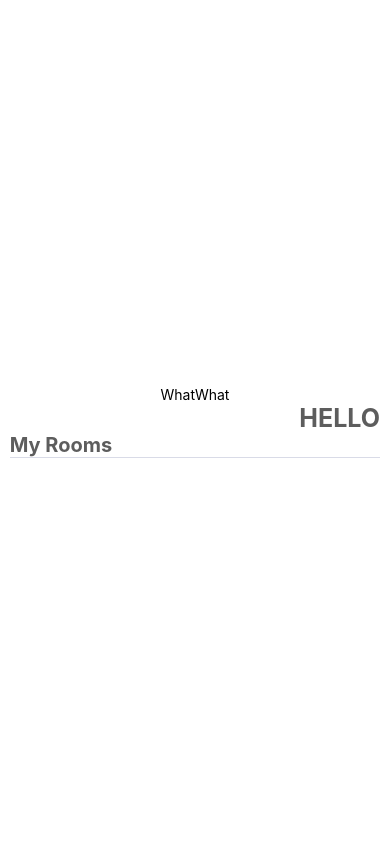
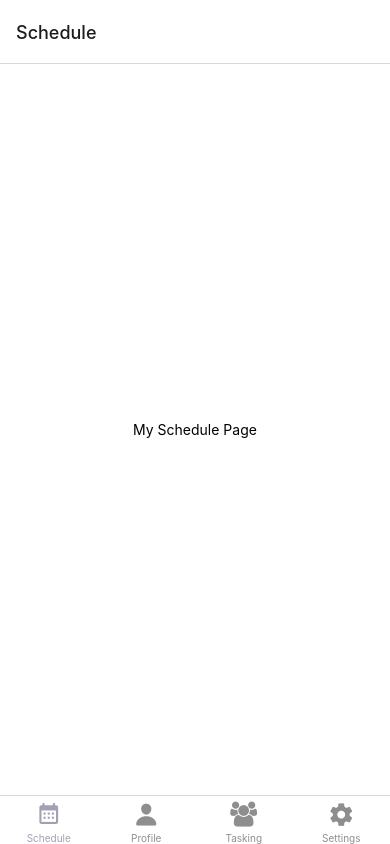
Before and after one commit to alsalmiw/scrubby_react_native, a React Native app: screen /Schedule in a window 390 px wide. Built offline with nearby package versions, Linux system fonts and the light colour scheme.

Commit message:
added navigation component and connected to pages

```diff
--- a/App.tsx
+++ b/App.tsx
@@ -3,20 +3,13 @@ import { StyleSheet, Text, View } from 'react-native';
 import { ThemeProvider } from './context/ThemeContext';
 import HeaderComponent from './components/HeaderComponent'
 import UnderlinedHeaderComponent from './components/UnderlinedHeaderComponent';
+import NavigationComponent from './components/NavigationComponent'
 
 export default function App() {
   return (
-
-
-
     <ThemeProvider>
-    <View style={styles.container}>
-    <Text>WhatWhat</Text>
-    <HeaderComponent title="Hello" />
-    <UnderlinedHeaderComponent title="My Rooms" />
-    </View>
+    <NavigationComponent />
     </ThemeProvider>
-
   );
 }
 
--- a/components/NavigationComponent.tsx
+++ b/components/NavigationComponent.tsx
@@ -0,0 +1,75 @@
+import React, { FC, useContext } from 'react';
+import { View, Text, TouchableOpacity } from 'react-native';
+import { NavigationContainer } from '@react-navigation/native';
+import { createBottomTabNavigator } from '@react-navigation/bottom-tabs';
+import { MaterialCommunityIcons, Ionicons, FontAwesome } from '@expo/vector-icons';
+import {ThemeContext} from "../context/ThemeContext"
+import ScheduleScreen from '../screens/Schedule/ScheduleScreen'
+import MyProfileScreen from '../screens/Profile/MyProfileScreen';
+import SettingsScreen from '../screens/Settings/SettingsScreen';
+import TaskFamilyScreen from '../screens/Tasking/TaskFamilyScreen'
+
+const Tab = createBottomTabNavigator();
+
+const MyTabs: FC = () =>{
+  const {lilacColor, lightLilacColor} = useContext(ThemeContext)
+  return (
+    <Tab.Navigator
+      initialRouteName="Feed"
+      screenOptions={{
+        tabBarActiveTintColor: lilacColor,
+      }}
+    >
+      <Tab.Screen
+        name="Schedule"
+        component={ScheduleScreen}
+        options={{
+          tabBarLabel: 'Schedule',
+          tabBarIcon: ({ color, size }) => (
+            <MaterialCommunityIcons name="calendar-month" color={color} size={size} />
+          ),
+        }}
+      />
+      <Tab.Screen
+        name="Profile"
+        component={MyProfileScreen}
+        options={{
+          tabBarLabel: 'Profile',
+          tabBarIcon: ({ color, size }) => (
+            <Ionicons name="person" color={color} size={size} />
+          ),
+        }}
+      />
+      <Tab.Screen
+        name="Tasking"
+        component={TaskFamilyScreen}
+        options={{
+          tabBarLabel: 'Tasking',
+          tabBarIcon: ({ color, size }) => (
+            <FontAwesome name="group" color={color} size={size} />
+          ),
+        }}
+      />
+      <Tab.Screen
+        name="Settings"
+        component={SettingsScreen}
+        options={{
+          tabBarLabel: 'Settings',
+          tabBarIcon: ({ color, size }) => (
+            <Ionicons name="settings-sharp" color={color} size={size} />
+          ),
+        }}
+      />
+    </Tab.Navigator>
+  );
+}
+
+const NavigationComponent: FC =()=> {
+  return (
+    <NavigationContainer>
+      <MyTabs />
+    </NavigationContainer>
+  );
+}
+
+export default NavigationComponent;
--- a/components/UnderlinedHeaderComponent.tsx
+++ b/components/UnderlinedHeaderComponent.tsx
@@ -4,15 +4,17 @@ import { StyleSheet, Text, View } from "react-native";
 import {ThemeContext} from "../context/ThemeContext"
 
 interface TitleType{
-    title: string;
+    titleOne: string;
+    titleTwo: string;
 }
 
-const UnderlinedHeaderComponent: FC<TitleType> =({title}) => {
+const UnderlinedHeaderComponent: FC<TitleType> =({titleOne, titleTwo}) => {
     const {secondaryTextColor, lightLilacColor} = useContext(ThemeContext)
 
     return(
         <View style={[styles.headerContainer, {borderBottomColor: lightLilacColor} ]}>
-        <Text style={[styles.mainHeader, {color:secondaryTextColor}]}>{title}</Text>
+        <Text style={[styles.mainHeader, {color:secondaryTextColor}]}>{titleOne}</Text>
+        <Text style={[styles.mainHeader, {color:secondaryTextColor}]}>{titleTwo}</Text>
         </View>
     )
 }
@@ -25,7 +27,7 @@ const styles = StyleSheet.create({
         headerContainer:{
             width:'95%',
             flexDirection: "row",
-            justifyContent: "flex-start",
+            justifyContent: "space-between",
             borderBottomWidth:1,
         }
     })
--- a/package.json
+++ b/package.json
@@ -10,6 +10,7 @@
     "eject": "expo eject"
   },
   "dependencies": {
+    "@react-navigation/bottom-tabs": "^6.3.1",
     "@react-navigation/native": "^6.0.10",
     "@react-navigation/native-stack": "^6.6.1",
     "expo": "~44.0.0",
@@ -17,8 +18,10 @@
     "react": "17.0.1",
     "react-dom": "17.0.1",
     "react-native": "0.64.3",
+    "react-native-paper": "^4.12.0",
     "react-native-safe-area-context": "^4.2.4",
     "react-native-screens": "^3.13.1",
+    "react-native-vector-icons": "^9.1.0",
     "react-native-web": "0.17.1"
   },
   "devDependencies": {
--- a/screens/Profile/MyProfileScreen.tsx
+++ b/screens/Profile/MyProfileScreen.tsx
@@ -0,0 +1,28 @@
+import { StatusBar } from 'expo-status-bar';
+import { FC } from 'react';
+import { StyleSheet, Text, View } from 'react-native';
+
+const MyProfileScreen: FC = ()=> {
+  return (
+
+
+
+
+    <View style={styles.container}>
+        <Text>My Profile Page</Text>
+    </View>
+
+
+  );
+}
+
+const styles = StyleSheet.create({
+  container: {
+    flex: 1,
+    backgroundColor: '#fff',
+    alignItems: 'center',
+    justifyContent: 'center',
+  },
+});
+
+export default MyProfileScreen
--- a/screens/Schedule/ScheduleScreen.tsx
+++ b/screens/Schedule/ScheduleScreen.tsx
@@ -0,0 +1,28 @@
+import { StatusBar } from 'expo-status-bar';
+import { FC } from 'react';
+import { StyleSheet, Text, View } from 'react-native';
+
+const ScheduleScreen: FC = ()=> {
+  return (
+
+
+
+
+    <View style={styles.container}>
+        <Text>My Schedule Page</Text>
+    </View>
+
+
+  );
+}
+
+const styles = StyleSheet.create({
+  container: {
+    flex: 1,
+    backgroundColor: '#fff',
+    alignItems: 'center',
+    justifyContent: 'center',
+  },
+});
+
+export default ScheduleScreen
--- a/screens/Settings/SettingsScreen.tsx
+++ b/screens/Settings/SettingsScreen.tsx
@@ -0,0 +1,28 @@
+import { StatusBar } from 'expo-status-bar';
+import { FC } from 'react';
+import { StyleSheet, Text, View } from 'react-native';
+
+const SettingsScreen: FC = ()=> {
+  return (
+
+
+
+
+    <View style={styles.container}>
+        <Text>My Settings Page</Text>
+    </View>
+
+
+  );
+}
+
+const styles = StyleSheet.create({
+  container: {
+    flex: 1,
+    backgroundColor: '#fff',
+    alignItems: 'center',
+    justifyContent: 'center',
+  },
+});
+
+export default SettingsScreen
--- a/screens/Tasking/TaskFamilyScreen.tsx
+++ b/screens/Tasking/TaskFamilyScreen.tsx
@@ -0,0 +1,28 @@
+import { StatusBar } from 'expo-status-bar';
+import { FC } from 'react';
+import { StyleSheet, Text, View } from 'react-native';
+
+const TaskFamilyScreen: FC = ()=> {
+  return (
+
+
+
+
+    <View style={styles.container}>
+        <Text>My Task Family Page</Text>
+    </View>
+
+
+  );
+}
+
+const styles = StyleSheet.create({
+  container: {
+    flex: 1,
+    backgroundColor: '#fff',
+    alignItems: 'center',
+    justifyContent: 'center',
+  },
+});
+
+export default TaskFamilyScreen
```
Also changed, not shown: components/Modal/ModalComponent.tsx (+25 -0 lines), 1 other file (tests, documents, lock files or other folders).
